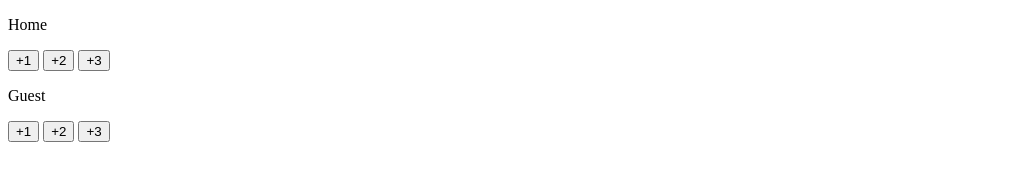
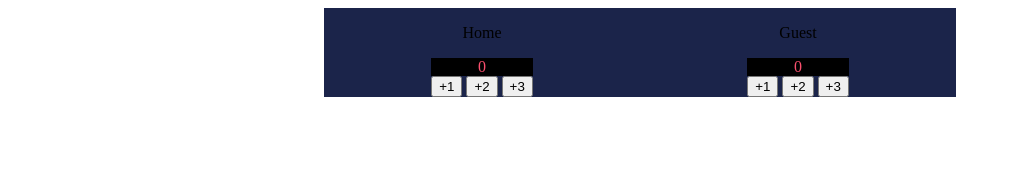
Before and after one commit to chingoblingers/Scrimba-Graduation-Basketball-Scoreboard, a plain HTML site: page index.html in a window 1280 px wide. Shown: the whole page, without its empty margins (0-1011 px from the left). Drawn offline with Linux system fonts and the light colour scheme.

Commit message:
setup intial css and added placeholders to score div

```diff
--- a/index.css
+++ b/index.css
@@ -0,0 +1,15 @@
+.scoreboard{
+    display: flex;
+    width: 50%;
+    height: 50%;
+    background-color: #1B244A;
+    margin: 0 auto;
+    justify-content: space-around;
+    align-items: center;
+    text-align: center;
+}
+
+#home-score, #guest-score {
+    background: black;
+    color: #F94F6D;
+}
--- a/index.html
+++ b/index.html
@@ -7,10 +7,10 @@
     <title>Basketball Scoreboard</title>
 </head>
 <body>
-    <div class="Scoreboard">
+    <div class="scoreboard">
         <div>
          <p> Home </p>
-            <div id="score"> </div>
+            <div id="home-score"> 0 </div>
             <div class="btn-wrapper">
                 <button>+1</button>
                 <button>+2</button>
@@ -20,7 +20,7 @@
         </div>
         <div>
         <p> Guest </p>
-            <div id="score"> </div>
+            <div id="guest-score"> 0 </div>
             <div class="btn-wrapper">
                 <button> +1 </button>
                 <button> +2 </button>
```
